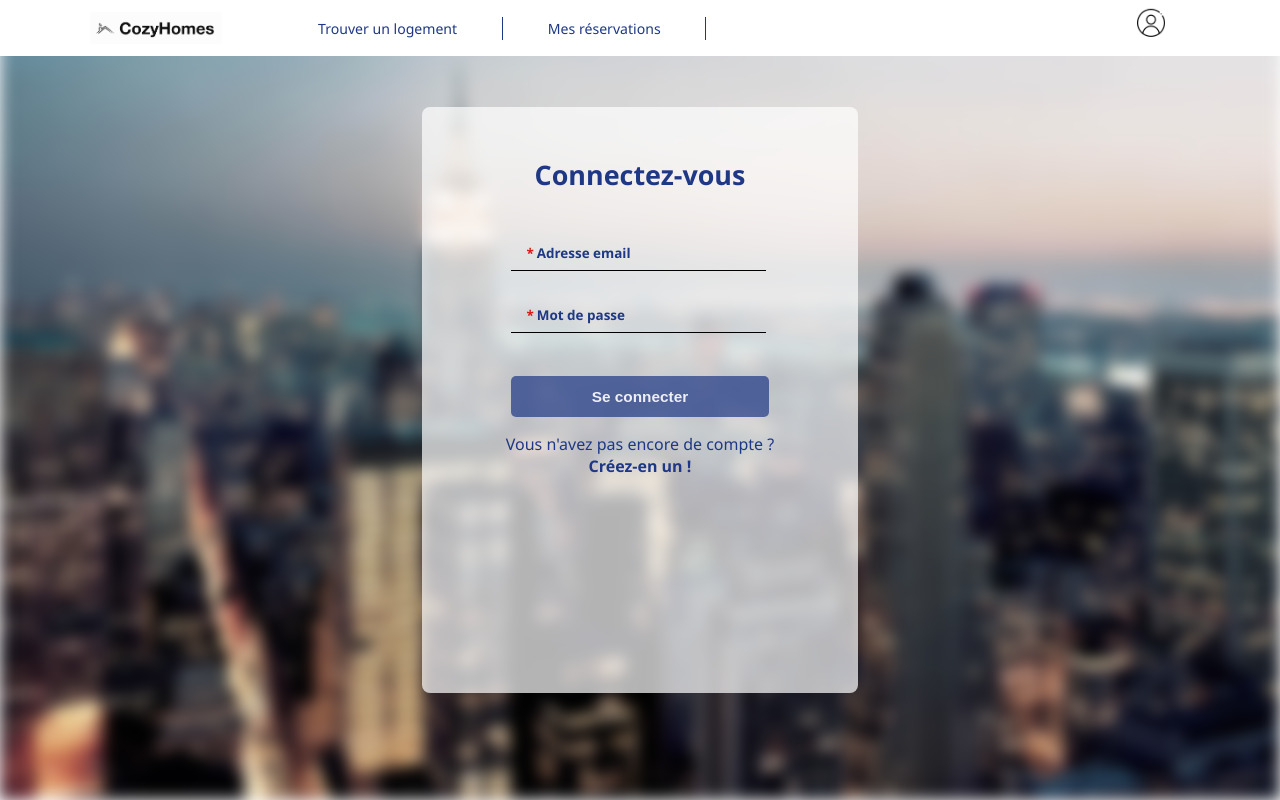
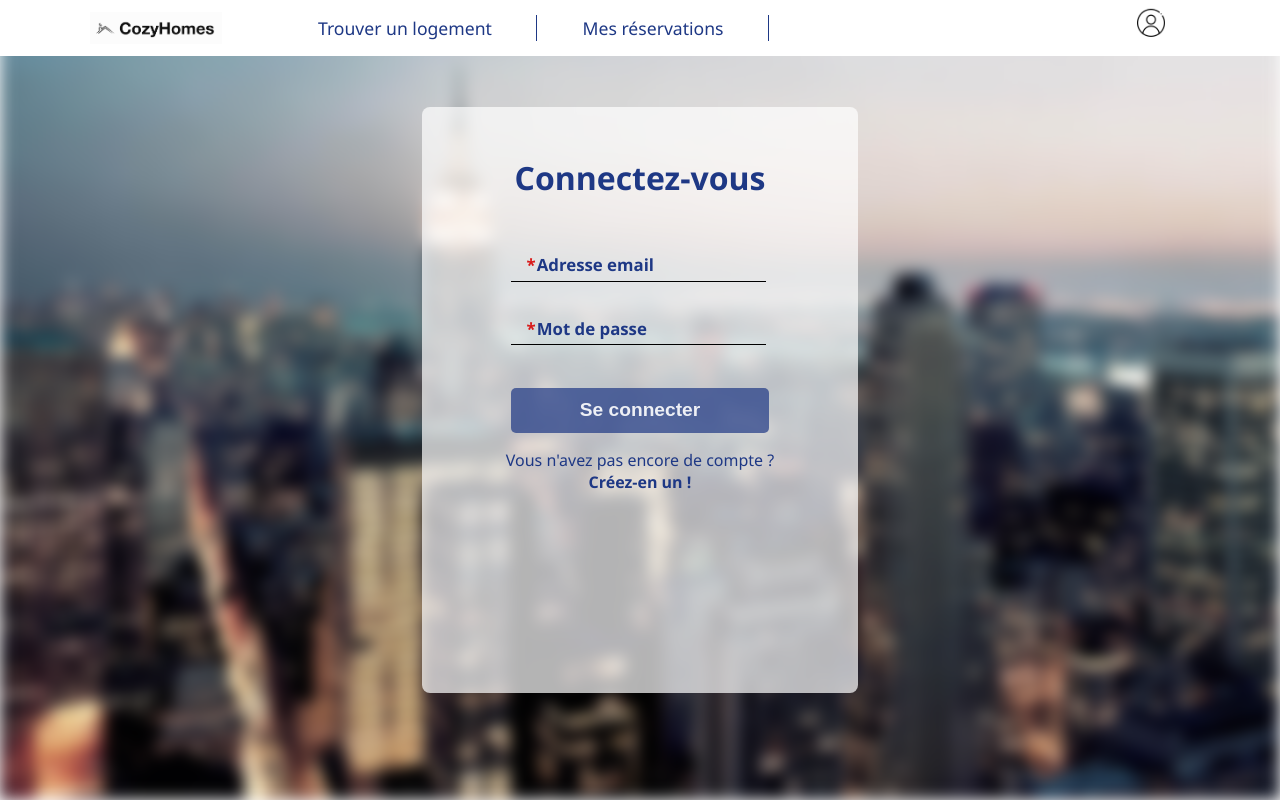
Before and after one commit to EmileBlngr/CozyHomes, a React (Create React App) app in the folder app/: page / in a window 1280 px wide. Built offline with nearby package versions, Linux system fonts and the light colour scheme.

Commit message:
Responsivité de page connexion + fix bug menu hamburger

```diff
--- a/app/src/modules/Header.tsx
+++ b/app/src/modules/Header.tsx
@@ -9,20 +9,23 @@ function Header() {
     const toggleMenu = () => {
         setMenuOpen(!isMenuOpen);
     }
+    const closeMenu = () => {
+        setMenuOpen(false);
+    }
     return(
         <header>
             <img src={officialLogo} alt="logoHeader" className="logoHeader"/>
             <nav className={isMenuOpen ? "mobile-menu" : ""}>
                 <ul className={isMenuOpen ? "menu-open" : ""}>
                     <li>
-                        <Link to="/home">Trouver un logement</Link>
+                        <Link to="/home" onClick={closeMenu}>Trouver un logement</Link>
                     </li>
                     <li>
-                        <Link to="/">Mes réservations</Link>
+                        <Link to="/" onClick={closeMenu}>Mes réservations</Link>
                     </li>
 
                     <li className="containerProfile">
-                        <Link to="/">
+                        <Link to="/" onClick={closeMenu}>
                             {!isMenuOpen ? (
                                 <img src={profileLogo} alt="logoHeader" className="imageProfil"/>
                             ) : (<span>Mon profil</span>
--- a/app/src/styles/modules/header.css
+++ b/app/src/styles/modules/header.css
@@ -29,7 +29,7 @@ header nav ul li a:hover {
 li {
     width: 20%;
     position: relative;
-    font-size: 1.1vmax;
+    font-size: 1.1em;
     padding: 1%;
     padding-inline: 5%;
     white-space: nowrap;
@@ -126,7 +126,7 @@ nav {
     li {
         width: 100%;
         position: relative;
-        font-size: 2.5vmax;
+        font-size: 1.5em;
         padding: 5%;
         padding-inline: 0%;
     }
@@ -136,7 +136,7 @@ nav {
     }
 
     .hamburger-menu {
-      position: fixed;
+      position: absolute;
       right: 3%;
       display: flex;
       flex-direction: column;
--- a/app/src/styles/screens/connexion/Connexion.css
+++ b/app/src/styles/screens/connexion/Connexion.css
@@ -44,7 +44,7 @@ form {
     border: none;
     border-radius: 5px;
     background-color: rgb(30, 56, 133, 0.7);
-    font-size: 1.2vmax;
+    font-size: 1.2em;
     color: rgb(255, 255, 255, 0.9);
 }
 
@@ -64,7 +64,7 @@ form {
     left: -3%;
   }
 .inputContainer input {
-    font-size: 1vmax;
+    font-size: 0.9em;
     color: rgb(30, 56, 133);
     padding: 2%;
     width: 95%;
--- a/app/src/styles/screens/screen.css
+++ b/app/src/styles/screens/screen.css
@@ -69,18 +69,18 @@ button:active, input[type='button']:active, a:active {
 }
 /* Titre 1 */
  h1 {
-  font-size: 2.1vmax;
+  font-size: 2em;
   text-align: center;
   color: rgb(30, 56, 133);
 }
 /* Labels de formulaire */
 label {
-  font-size: 1.05vmax;
+  font-size: 1.05em;
   font-weight: 600;
 }
 /* erreur de formulaire */
 .globalFormError {
-  font-size: 0.9vmax;
+  font-size: 0.8em;
   color: rgb(217, 24, 24);
   font-weight: 600;
 
@@ -94,18 +94,17 @@ label {
     padding-inline: 5%;
     padding-top: 2%;
     border-radius: 0;
-    height: auto;
+    height: 100%;
     justify-content: center;
     margin-top: 0;
     flex: 1;
   }
   .webContainerConnexion {
     width: 90%;
+    height: 100%;
     padding-inline: 5%;
     border-radius: 0;
-    height: auto;
     justify-content: center;
     margin-top: 0;
-    margin: auto;
   }
 }
```
Also changed, not shown: app/src/styles/screens/connexion/Inscription.css (deleted).
